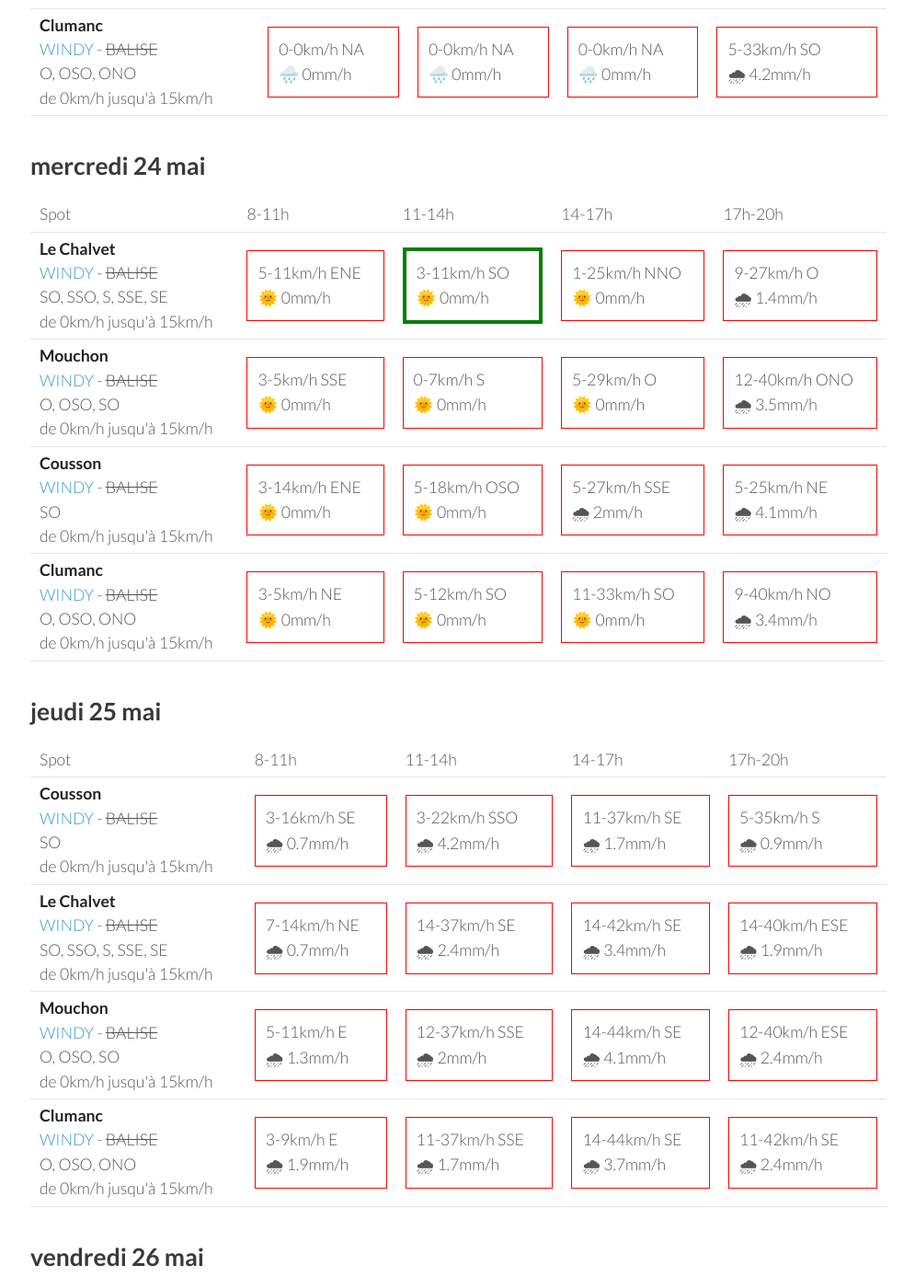
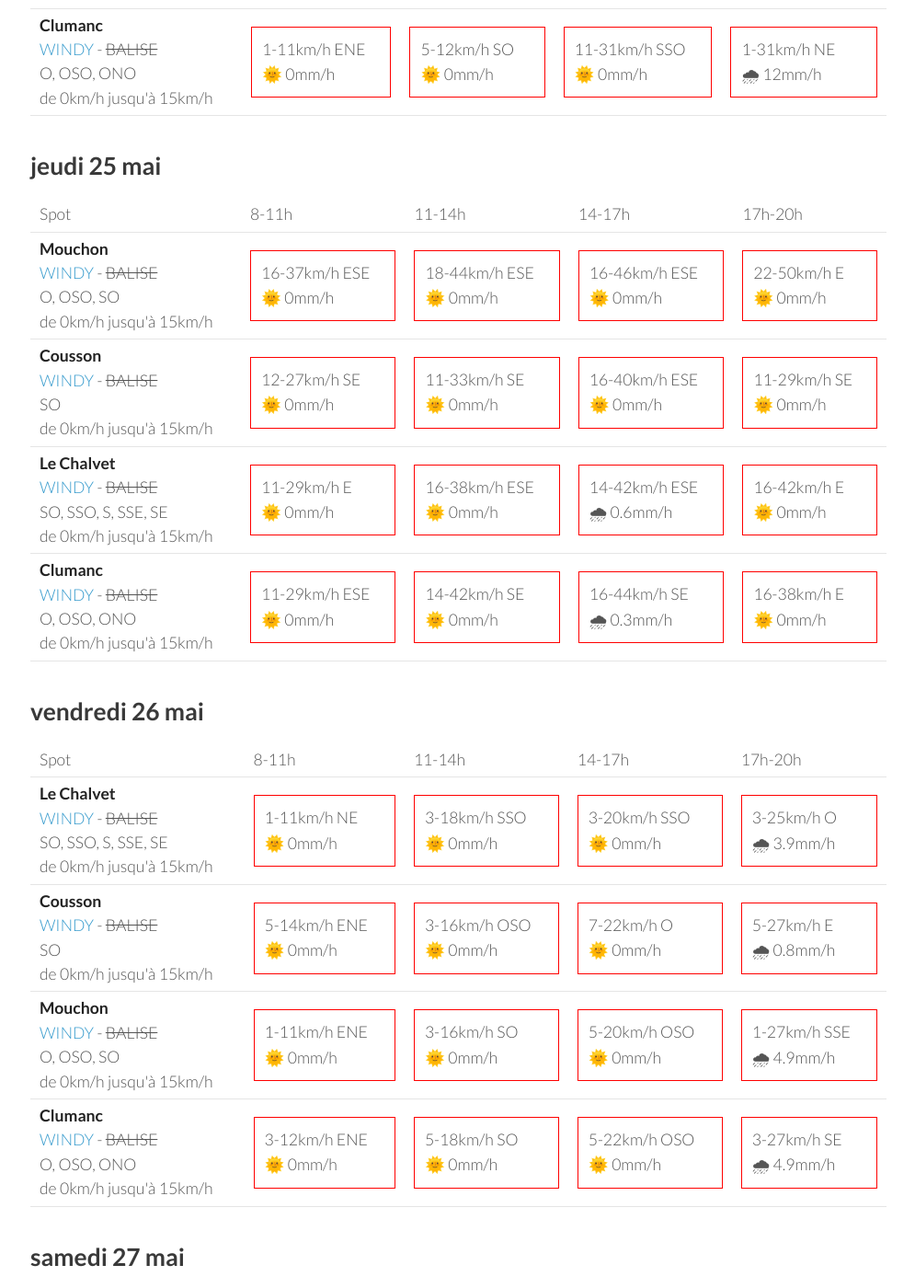
Before and after one commit to parapente-dans-le-nord/parapente-dans-le-nord.github.io, a Jekyll site: the page built from saint_andre.markdown, in a window 1280 px wide and 1400 px high, scrolled down 707 px. Shown: the whole window at 92% size, without its empty margins (25-1020 px from the left). Built offline with Jekyll 4.4.1, drawn with Linux system fonts in a browser that asks for light colours; some of the changed text lies outside the part shown.

Commit message:
update index.markdown

```diff
--- a/saint_andre.markdown
+++ b/saint_andre.markdown
@@ -7,60 +7,8 @@ title:  "Tous les spots"
 {: .links}
 
 # Prevision Windy, modèle Arome
-page mise à jour le mardi 23 mai 22:36
+page mise à jour le mercredi 24 mai 06:36
 
-## mardi 23 mai
-
-{::nomarkdown}
-<table>
-  <tbody>
-    <tr>
-      <td>Spot</td>
-      <td>8-11h</td>
-      <td>11-14h</td>
-      <td>14-17h</td>
-      <td>17h-20h</td>
-    </tr>
-<tr>
-        <td><strong>Mouchon</strong><br><a href="https://windy.com/43.992/6.424?43.878,6.425,10,m:eSuaglR">WINDY</a> - <span class="no-balise"> BALISE </span><br> <span class="vent-favorable">O, OSO, SO</span><br><span class="force-vent">de 0km/h jusqu'à 15km/h</span> </td>
-
-            <td><div class="not-flyable"><p>0-0km/h NA</p><p>🌧️ 0mm/h</p></div></td>
-            <td><div class="not-flyable"><p>0-0km/h NA</p><p>🌧️ 0mm/h</p></div></td>
-            <td><div class="not-flyable"><p>0-0km/h NA</p><p>🌧️ 0mm/h</p></div></td>
-            <td><div class="not-flyable"><p>5-18km/h OSO</p><p>🌧 3mm/h</p></div></td>
-
-    </tr>
-<tr>
-        <td><strong>Le Chalvet</strong><br><a href="https://windy.com/43.979/6.480?43.866,6.480,10,m:eSsaglX">WINDY</a> - <span class="no-balise"> BALISE </span><br> <span class="vent-favorable">SO, SSO, S, SSE, SE</span><br><span class="force-vent">de 0km/h jusqu'à 15km/h</span> </td>
-
-            <td><div class="not-flyable"><p>0-0km/h NA</p><p>🌧️ 0mm/h</p></div></td>
-            <td><div class="not-flyable"><p>0-0km/h NA</p><p>🌧️ 0mm/h</p></div></td>
-            <td><div class="not-flyable"><p>0-0km/h NA</p><p>🌧️ 0mm/h</p></div></td>
-            <td><div class="not-flyable"><p>5-12km/h SE</p><p>🌧 4mm/h</p></div></td>
-
-    </tr>
-<tr>
-        <td><strong>Cousson</strong><br><a href="https://windy.com/44.054/6.240?43.940,6.241,10,m:eSAaglz">WINDY</a> - <span class="no-balise"> BALISE </span><br> <span class="vent-favorable">SO</span><br><span class="force-vent">de 0km/h jusqu'à 15km/h</span> </td>
-
-            <td><div class="not-flyable"><p>0-0km/h NA</p><p>🌧️ 0mm/h</p></div></td>
-            <td><div class="not-flyable"><p>0-0km/h NA</p><p>🌧️ 0mm/h</p></div></td>
-            <td><div class="not-flyable"><p>0-0km/h NA</p><p>🌧️ 0mm/h</p></div></td>
-            <td><div class="not-flyable"><p>5-33km/h ONO</p><p>🌧 0.6mm/h</p></div></td>
-
-    </tr>
-<tr>
-        <td><strong>Clumanc</strong><br><a href="https://windy.com/44.027/6.402?43.914,6.403,10,m:eSxaglP">WINDY</a> - <span class="no-balise"> BALISE </span><br> <span class="vent-favorable">O, OSO, ONO</span><br><span class="force-vent">de 0km/h jusqu'à 15km/h</span> </td>
-
-            <td><div class="not-flyable"><p>0-0km/h NA</p><p>🌧️ 0mm/h</p></div></td>
-            <td><div class="not-flyable"><p>0-0km/h NA</p><p>🌧️ 0mm/h</p></div></td>
-            <td><div class="not-flyable"><p>0-0km/h NA</p><p>🌧️ 0mm/h</p></div></td>
-            <td><div class="not-flyable"><p>5-33km/h SO</p><p>🌧 4.2mm/h</p></div></td>
-
-    </tr>
-
-</tbody>
-</table>
-{:/}
 ## mercredi 24 mai
 
 {::nomarkdown}
@@ -76,10 +24,20 @@ page mise à jour le mardi 23 mai 22:36
 <tr>
         <td><strong>Le Chalvet</strong><br><a href="https://windy.com/43.979/6.480?43.866,6.480,10,m:eSsaglX">WINDY</a> - <span class="no-balise"> BALISE </span><br> <span class="vent-favorable">SO, SSO, S, SSE, SE</span><br><span class="force-vent">de 0km/h jusqu'à 15km/h</span> </td>
 
-            <td><div class="not-flyable"><p>5-11km/h ENE</p><p>🌞 0mm/h</p></div></td>
+            <td><div class="not-flyable"><p>5-12km/h E</p><p>🌞 0mm/h</p></div></td>
             <td><div class="flyable"><p>3-11km/h SO</p><p>🌞 0mm/h</p></div></td>
-            <td><div class="not-flyable"><p>1-25km/h NNO</p><p>🌞 0mm/h</p></div></td>
-            <td><div class="not-flyable"><p>9-27km/h O</p><p>🌧 1.4mm/h</p></div></td>
+            <td><div class="not-flyable"><p>5-25km/h OSO</p><p>🌧 4.3mm/h</p></div></td>
+            <td><div class="not-flyable"><p>3-35km/h NNE</p><p>🌧 6mm/h</p></div></td>
+
+
+    </tr>
+<tr>
+        <td><strong>Cousson</strong><br><a href="https://windy.com/44.054/6.240?43.940,6.241,10,m:eSAaglz">WINDY</a> - <span class="no-balise"> BALISE </span><br> <span class="vent-favorable">SO</span><br><span class="force-vent">de 0km/h jusqu'à 15km/h</span> </td>
+
+            <td><div class="not-flyable"><p>9-16km/h S</p><p>🌞 0mm/h</p></div></td>
+            <td><div class="not-flyable"><p>5-12km/h O</p><p>🌞 0mm/h</p></div></td>
+            <td><div class="not-flyable"><p>9-27km/h OSO</p><p>🌧 2.1mm/h</p></div></td>
+            <td><div class="not-flyable"><p>14-64km/h NE</p><p>🌧 1.3mm/h</p></div></td>
 
 
     </tr>
@@ -87,29 +45,19 @@ page mise à jour le mardi 23 mai 22:36
         <td><strong>Mouchon</strong><br><a href="https://windy.com/43.992/6.424?43.878,6.425,10,m:eSuaglR">WINDY</a> - <span class="no-balise"> BALISE </span><br> <span class="vent-favorable">O, OSO, SO</span><br><span class="force-vent">de 0km/h jusqu'à 15km/h</span> </td>
 
             <td><div class="not-flyable"><p>3-5km/h SSE</p><p>🌞 0mm/h</p></div></td>
-            <td><div class="not-flyable"><p>0-7km/h S</p><p>🌞 0mm/h</p></div></td>
-            <td><div class="not-flyable"><p>5-29km/h O</p><p>🌞 0mm/h</p></div></td>
-            <td><div class="not-flyable"><p>12-40km/h ONO</p><p>🌧 3.5mm/h</p></div></td>
-
-
-    </tr>
-<tr>
-        <td><strong>Cousson</strong><br><a href="https://windy.com/44.054/6.240?43.940,6.241,10,m:eSAaglz">WINDY</a> - <span class="no-balise"> BALISE </span><br> <span class="vent-favorable">SO</span><br><span class="force-vent">de 0km/h jusqu'à 15km/h</span> </td>
-
-            <td><div class="not-flyable"><p>3-14km/h ENE</p><p>🌞 0mm/h</p></div></td>
-            <td><div class="not-flyable"><p>5-18km/h OSO</p><p>🌞 0mm/h</p></div></td>
-            <td><div class="not-flyable"><p>5-27km/h SSE</p><p>🌧 2mm/h</p></div></td>
-            <td><div class="not-flyable"><p>5-25km/h NE</p><p>🌧 4.1mm/h</p></div></td>
+            <td><div class="not-flyable"><p>3-11km/h S</p><p>🌞 0mm/h</p></div></td>
+            <td><div class="not-flyable"><p>7-29km/h SSE</p><p>🌞 0mm/h</p></div></td>
+            <td><div class="not-flyable"><p>5-25km/h NNO</p><p>🌧 4.4mm/h</p></div></td>
 
 
     </tr>
 <tr>
         <td><strong>Clumanc</strong><br><a href="https://windy.com/44.027/6.402?43.914,6.403,10,m:eSxaglP">WINDY</a> - <span class="no-balise"> BALISE </span><br> <span class="vent-favorable">O, OSO, ONO</span><br><span class="force-vent">de 0km/h jusqu'à 15km/h</span> </td>
 
-            <td><div class="not-flyable"><p>3-5km/h NE</p><p>🌞 0mm/h</p></div></td>
+            <td><div class="not-flyable"><p>1-11km/h ENE</p><p>🌞 0mm/h</p></div></td>
             <td><div class="not-flyable"><p>5-12km/h SO</p><p>🌞 0mm/h</p></div></td>
-            <td><div class="not-flyable"><p>11-33km/h SO</p><p>🌞 0mm/h</p></div></td>
-            <td><div class="not-flyable"><p>9-40km/h NO</p><p>🌧 3.4mm/h</p></div></td>
+            <td><div class="not-flyable"><p>11-31km/h SSO</p><p>🌞 0mm/h</p></div></td>
+            <td><div class="not-flyable"><p>1-31km/h NE</p><p>🌧 12mm/h</p></div></td>
 
 
     </tr>
@@ -130,42 +78,42 @@ page mise à jour le mardi 23 mai 22:36
       <td>17h-20h</td>
     </tr>
 <tr>
+        <td><strong>Mouchon</strong><br><a href="https://windy.com/43.992/6.424?43.878,6.425,10,m:eSuaglR">WINDY</a> - <span class="no-balise"> BALISE </span><br> <span class="vent-favorable">O, OSO, SO</span><br><span class="force-vent">de 0km/h jusqu'à 15km/h</span> </td>
+
+            <td><div class="not-flyable"><p>16-37km/h ESE</p><p>🌞 0mm/h</p></div></td>
+            <td><div class="not-flyable"><p>18-44km/h ESE</p><p>🌞 0mm/h</p></div></td>
+            <td><div class="not-flyable"><p>16-46km/h ESE</p><p>🌞 0mm/h</p></div></td>
+            <td><div class="not-flyable"><p>22-50km/h E</p><p>🌞 0mm/h</p></div></td>
+
+
+    </tr>
+<tr>
         <td><strong>Cousson</strong><br><a href="https://windy.com/44.054/6.240?43.940,6.241,10,m:eSAaglz">WINDY</a> - <span class="no-balise"> BALISE </span><br> <span class="vent-favorable">SO</span><br><span class="force-vent">de 0km/h jusqu'à 15km/h</span> </td>
 
-            <td><div class="not-flyable"><p>3-16km/h SE</p><p>🌧 0.7mm/h</p></div></td>
-            <td><div class="not-flyable"><p>3-22km/h SSO</p><p>🌧 4.2mm/h</p></div></td>
-            <td><div class="not-flyable"><p>11-37km/h SE</p><p>🌧 1.7mm/h</p></div></td>
-            <td><div class="not-flyable"><p>5-35km/h S</p><p>🌧 0.9mm/h</p></div></td>
+            <td><div class="not-flyable"><p>12-27km/h SE</p><p>🌞 0mm/h</p></div></td>
+            <td><div class="not-flyable"><p>11-33km/h SE</p><p>🌞 0mm/h</p></div></td>
+            <td><div class="not-flyable"><p>16-40km/h ESE</p><p>🌞 0mm/h</p></div></td>
+            <td><div class="not-flyable"><p>11-29km/h SE</p><p>🌞 0mm/h</p></div></td>
 
 
     </tr>
 <tr>
         <td><strong>Le Chalvet</strong><br><a href="https://windy.com/43.979/6.480?43.866,6.480,10,m:eSsaglX">WINDY</a> - <span class="no-balise"> BALISE </span><br> <span class="vent-favorable">SO, SSO, S, SSE, SE</span><br><span class="force-vent">de 0km/h jusqu'à 15km/h</span> </td>
 
-            <td><div class="not-flyable"><p>7-14km/h NE</p><p>🌧 0.7mm/h</p></div></td>
-            <td><div class="not-flyable"><p>14-37km/h SE</p><p>🌧 2.4mm/h</p></div></td>
-            <td><div class="not-flyable"><p>14-42km/h SE</p><p>🌧 3.4mm/h</p></div></td>
-            <td><div class="not-flyable"><p>14-40km/h ESE</p><p>🌧 1.9mm/h</p></div></td>
-
-
-    </tr>
-<tr>
-        <td><strong>Mouchon</strong><br><a href="https://windy.com/43.992/6.424?43.878,6.425,10,m:eSuaglR">WINDY</a> - <span class="no-balise"> BALISE </span><br> <span class="vent-favorable">O, OSO, SO</span><br><span class="force-vent">de 0km/h jusqu'à 15km/h</span> </td>
-
-            <td><div class="not-flyable"><p>5-11km/h E</p><p>🌧 1.3mm/h</p></div></td>
-            <td><div class="not-flyable"><p>12-37km/h SSE</p><p>🌧 2mm/h</p></div></td>
-            <td><div class="not-flyable"><p>14-44km/h SE</p><p>🌧 4.1mm/h</p></div></td>
-            <td><div class="not-flyable"><p>12-40km/h ESE</p><p>🌧 2.4mm/h</p></div></td>
+            <td><div class="not-flyable"><p>11-29km/h E</p><p>🌞 0mm/h</p></div></td>
+            <td><div class="not-flyable"><p>16-38km/h ESE</p><p>🌞 0mm/h</p></div></td>
+            <td><div class="not-flyable"><p>14-42km/h ESE</p><p>🌧 0.6mm/h</p></div></td>
+            <td><div class="not-flyable"><p>16-42km/h E</p><p>🌞 0mm/h</p></div></td>
 
 
     </tr>
 <tr>
         <td><strong>Clumanc</strong><br><a href="https://windy.com/44.027/6.402?43.914,6.403,10,m:eSxaglP">WINDY</a> - <span class="no-balise"> BALISE </span><br> <span class="vent-favorable">O, OSO, ONO</span><br><span class="force-vent">de 0km/h jusqu'à 15km/h</span> </td>
 
-            <td><div class="not-flyable"><p>3-9km/h E</p><p>🌧 1.9mm/h</p></div></td>
-            <td><div class="not-flyable"><p>11-37km/h SSE</p><p>🌧 1.7mm/h</p></div></td>
-            <td><div class="not-flyable"><p>14-44km/h SE</p><p>🌧 3.7mm/h</p></div></td>
-            <td><div class="not-flyable"><p>11-42km/h SE</p><p>🌧 2.4mm/h</p></div></td>
+            <td><div class="not-flyable"><p>11-29km/h ESE</p><p>🌞 0mm/h</p></div></td>
+            <td><div class="not-flyable"><p>14-42km/h SE</p><p>🌞 0mm/h</p></div></td>
+            <td><div class="not-flyable"><p>16-44km/h SE</p><p>🌧 0.3mm/h</p></div></td>
+            <td><div class="not-flyable"><p>16-38km/h E</p><p>🌞 0mm/h</p></div></td>
 
 
     </tr>
@@ -188,10 +136,30 @@ page mise à jour le mardi 23 mai 22:36
 <tr>
         <td><strong>Le Chalvet</strong><br><a href="https://windy.com/43.979/6.480?43.866,6.480,10,m:eSsaglX">WINDY</a> - <span class="no-balise"> BALISE </span><br> <span class="vent-favorable">SO, SSO, S, SSE, SE</span><br><span class="force-vent">de 0km/h jusqu'à 15km/h</span> </td>
 
-            <td><div class="not-flyable"><p>1-9km/h NE</p><p>🌞 0mm/h</p></div></td>
-            <td><div class="not-flyable"><p>3-18km/h S</p><p>🌞 0mm/h</p></div></td>
-            <td><div class="not-flyable"><p>3-22km/h S</p><p>🌞 0mm/h</p></div></td>
-            <td><div class="not-flyable"><p>3-25km/h SSO</p><p>🌧 4.6mm/h</p></div></td>
+            <td><div class="not-flyable"><p>1-11km/h NE</p><p>🌞 0mm/h</p></div></td>
+            <td><div class="not-flyable"><p>3-18km/h SSO</p><p>🌞 0mm/h</p></div></td>
+            <td><div class="not-flyable"><p>3-20km/h SSO</p><p>🌞 0mm/h</p></div></td>
+            <td><div class="not-flyable"><p>3-25km/h O</p><p>🌧 3.9mm/h</p></div></td>
+
+
+    </tr>
+<tr>
+        <td><strong>Cousson</strong><br><a href="https://windy.com/44.054/6.240?43.940,6.241,10,m:eSAaglz">WINDY</a> - <span class="no-balise"> BALISE </span><br> <span class="vent-favorable">SO</span><br><span class="force-vent">de 0km/h jusqu'à 15km/h</span> </td>
+
+            <td><div class="not-flyable"><p>5-14km/h ENE</p><p>🌞 0mm/h</p></div></td>
+            <td><div class="not-flyable"><p>3-16km/h OSO</p><p>🌞 0mm/h</p></div></td>
+            <td><div class="not-flyable"><p>7-22km/h O</p><p>🌞 0mm/h</p></div></td>
+            <td><div class="not-flyable"><p>5-27km/h E</p><p>🌧 0.8mm/h</p></div></td>
+
+
+    </tr>
+<tr>
+        <td><strong>Mouchon</strong><br><a href="https://windy.com/43.992/6.424?43.878,6.425,10,m:eSuaglR">WINDY</a> - <span class="no-balise"> BALISE </span><br> <span class="vent-favorable">O, OSO, SO</span><br><span class="force-vent">de 0km/h jusqu'à 15km/h</span> </td>
+
+            <td><div class="not-flyable"><p>1-11km/h ENE</p><p>🌞 0mm/h</p></div></td>
+            <td><div class="not-flyable"><p>3-16km/h SO</p><p>🌞 0mm/h</p></div></td>
+            <td><div class="not-flyable"><p>5-20km/h OSO</p><p>🌞 0mm/h</p></div></td>
+            <td><div class="not-flyable"><p>1-27km/h SSE</p><p>🌧 4.9mm/h</p></div></td>
 
 
     </tr>
@@ -199,29 +167,9 @@ page mise à jour le mardi 23 mai 22:36
         <td><strong>Clumanc</strong><br><a href="https://windy.com/44.027/6.402?43.914,6.403,10,m:eSxaglP">WINDY</a> - <span class="no-balise"> BALISE </span><br> <span class="vent-favorable">O, OSO, ONO</span><br><span class="force-vent">de 0km/h jusqu'à 15km/h</span> </td>
 
             <td><div class="not-flyable"><p>3-12km/h ENE</p><p>🌞 0mm/h</p></div></td>
-            <td><div class="not-flyable"><p>3-18km/h SO</p><p>🌞 0mm/h</p></div></td>
+            <td><div class="not-flyable"><p>5-18km/h SO</p><p>🌞 0mm/h</p></div></td>
             <td><div class="not-flyable"><p>5-22km/h OSO</p><p>🌞 0mm/h</p></div></td>
-            <td><div class="not-flyable"><p>1-22km/h SSO</p><p>🌧 3.3mm/h</p></div></td>
-
-
-    </tr>
-<tr>
-        <td><strong>Mouchon</strong><br><a href="https://windy.com/43.992/6.424?43.878,6.425,10,m:eSuaglR">WINDY</a> - <span class="no-balise"> BALISE </span><br> <span class="vent-favorable">O, OSO, SO</span><br><span class="force-vent">de 0km/h jusqu'à 15km/h</span> </td>
-
-            <td><div class="not-flyable"><p>1-9km/h ENE</p><p>🌞 0mm/h</p></div></td>
-            <td><div class="not-flyable"><p>3-16km/h SO</p><p>🌞 0mm/h</p></div></td>
-            <td><div class="not-flyable"><p>3-20km/h SO</p><p>🌞 0mm/h</p></div></td>
-            <td><div class="not-flyable"><p>3-22km/h SSO</p><p>🌧 3.5mm/h</p></div></td>
-
-
-    </tr>
-<tr>
-        <td><strong>Cousson</strong><br><a href="https://windy.com/44.054/6.240?43.940,6.241,10,m:eSAaglz">WINDY</a> - <span class="no-balise"> BALISE </span><br> <span class="vent-favorable">SO</span><br><span class="force-vent">de 0km/h jusqu'à 15km/h</span> </td>
-
-            <td><div class="not-flyable"><p>3-14km/h ENE</p><p>🌞 0mm/h</p></div></td>
-            <td><div class="not-flyable"><p>3-16km/h O</p><p>🌞 0mm/h</p></div></td>
-            <td><div class="not-flyable"><p>5-20km/h O</p><p>🌞 0mm/h</p></div></td>
-            <td><div class="not-flyable"><p>3-24km/h E</p><p>🌧 1.4mm/h</p></div></td>
+            <td><div class="not-flyable"><p>3-27km/h SE</p><p>🌧 4.9mm/h</p></div></td>
 
 
     </tr>
@@ -244,8 +192,8 @@ page mise à jour le mardi 23 mai 22:36
 <tr>
         <td><strong>Le Chalvet</strong><br><a href="https://windy.com/43.979/6.480?43.866,6.480,10,m:eSsaglX">WINDY</a> - <span class="no-balise"> BALISE </span><br> <span class="vent-favorable">SO, SSO, S, SSE, SE</span><br><span class="force-vent">de 0km/h jusqu'à 15km/h</span> </td>
 
-            <td><div class="not-flyable"><p>3-9km/h ENE</p><p>🌞 0mm/h</p></div></td>
-            <td><div class="not-flyable"><p>5-18km/h SE</p><p>🌞 0mm/h</p></div></td>
+            <td><div class="not-flyable"><p>3-11km/h ENE</p><p>🌞 0mm/h</p></div></td>
+            <td><div class="not-flyable"><p>5-20km/h SE</p><p>🌞 0mm/h</p></div></td>
             <td><div class="not-flyable"><p>3-20km/h SO</p><p>🌧 0.3mm/h</p></div></td>
             <td><div class="not-flyable"><p>5-29km/h N</p><p>🌧 5mm/h</p></div></td>
 
@@ -254,8 +202,8 @@ page mise à jour le mardi 23 mai 22:36
 <tr>
         <td><strong>Clumanc</strong><br><a href="https://windy.com/44.027/6.402?43.914,6.403,10,m:eSxaglP">WINDY</a> - <span class="no-balise"> BALISE </span><br> <span class="vent-favorable">O, OSO, ONO</span><br><span class="force-vent">de 0km/h jusqu'à 15km/h</span> </td>
 
-            <td><div class="not-flyable"><p>3-14km/h E</p><p>🌞 0mm/h</p></div></td>
-            <td><div class="not-flyable"><p>3-16km/h S</p><p>🌞 0mm/h</p></div></td>
+            <td><div class="not-flyable"><p>5-16km/h E</p><p>🌞 0mm/h</p></div></td>
+            <td><div class="not-flyable"><p>3-18km/h SSE</p><p>🌞 0mm/h</p></div></td>
             <td><div class="not-flyable"><p>5-20km/h O</p><p>🌧 0.3mm/h</p></div></td>
             <td><div class="not-flyable"><p>5-31km/h NNE</p><p>🌧 8mm/h</p></div></td>
 
@@ -264,8 +212,8 @@ page mise à jour le mardi 23 mai 22:36
 <tr>
         <td><strong>Cousson</strong><br><a href="https://windy.com/44.054/6.240?43.940,6.241,10,m:eSAaglz">WINDY</a> - <span class="no-balise"> BALISE </span><br> <span class="vent-favorable">SO</span><br><span class="force-vent">de 0km/h jusqu'à 15km/h</span> </td>
 
-            <td><div class="not-flyable"><p>5-18km/h ENE</p><p>🌞 0mm/h</p></div></td>
-            <td><div class="not-flyable"><p>3-16km/h OSO</p><p>🌞 0mm/h</p></div></td>
+            <td><div class="not-flyable"><p>7-18km/h E</p><p>🌞 0mm/h</p></div></td>
+            <td><div class="not-flyable"><p>3-16km/h SSO</p><p>🌞 0mm/h</p></div></td>
             <td><div class="not-flyable"><p>7-24km/h OSO</p><p>🌧 0.2mm/h</p></div></td>
             <td><div class="not-flyable"><p>3-33km/h NE</p><p>🌧 4.3mm/h</p></div></td>
 
@@ -274,8 +222,8 @@ page mise à jour le mardi 23 mai 22:36
 <tr>
         <td><strong>Mouchon</strong><br><a href="https://windy.com/43.992/6.424?43.878,6.425,10,m:eSuaglR">WINDY</a> - <span class="no-balise"> BALISE </span><br> <span class="vent-favorable">O, OSO, SO</span><br><span class="force-vent">de 0km/h jusqu'à 15km/h</span> </td>
 
-            <td><div class="not-flyable"><p>3-11km/h E</p><p>🌞 0mm/h</p></div></td>
-            <td><div class="not-flyable"><p>3-16km/h SSE</p><p>🌞 0mm/h</p></div></td>
+            <td><div class="not-flyable"><p>3-14km/h E</p><p>🌞 0mm/h</p></div></td>
+            <td><div class="not-flyable"><p>5-18km/h SSE</p><p>🌞 0mm/h</p></div></td>
             <td><div class="not-flyable"><p>5-18km/h OSO</p><p>🌧 0.4mm/h</p></div></td>
             <td><div class="not-flyable"><p>5-27km/h N</p><p>🌧 7mm/h</p></div></td>
 
```
